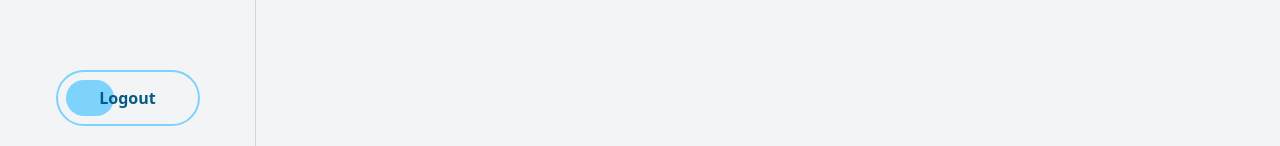
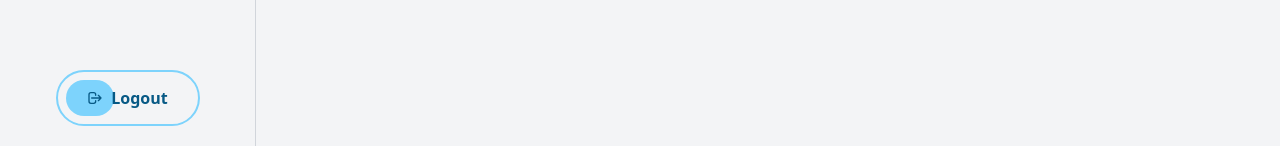
Before and after one commit to Sahed96/xentro-dashboard, a React (Vite) app: page / in a window 1280 px wide. Shown: the part 654-800 px from the top of the page. Built offline with nearby package versions, Linux system fonts and the light colour scheme.

Commit message:
final touch

```diff
--- a/src/components/Sidebar.jsx
+++ b/src/components/Sidebar.jsx
@@ -4,6 +4,7 @@ import logo from '/xentro.jpg';
 import { FaTachometerAlt, FaUsers, FaBox } from 'react-icons/fa';
 import { NavLink, useNavigate } from 'react-router-dom';
 import { AiFillProduct } from 'react-icons/ai';
+import { HiOutlineLogout } from 'react-icons/hi';
 
 const Sidebar = () => {
   const navigate = useNavigate();
@@ -66,10 +67,16 @@ const Sidebar = () => {
           </li>
         </NavLink>
       </ul>
-      <div className='absolute bottom-5 left-1/2 transform -translate-x-1/2'>
-        <button onClick={handleLogout} className="w-36 h-14 border-2 border-sky-300 text-sky-800 font-black rounded-full hover:text-white duration-300 relative group">
-          <span className="absolute w-12 group-hover:w-[88%] duration-300 flex group-hover:justify-start rounded-full inset-2 bg-sky-300 group-hover:bg-sky-500 group-hover:duration-500 -z-10"></span>
-          Logout
+      <div className="absolute bottom-5 left-1/2 transform -translate-x-1/2">
+        <button
+          onClick={handleLogout}
+          className="lg:w-36 w-10 h-10 lg:h-14 border-2 border-sky-300 flex justify-center items-center gap-2 text-sky-800 font-black rounded-full hover:text-white duration-300 relative group"
+        >
+          <HiOutlineLogout />
+          <span className='hidden md:inline'>
+            <span className="absolute w-12 group-hover:w-[88%] duration-300 flex group-hover:justify-start rounded-full inset-2 bg-sky-300 group-hover:bg-sky-500 group-hover:duration-500 -z-10"></span>
+            Logout
+          </span>
         </button>
       </div>
     </div>
--- a/src/components/Users.jsx
+++ b/src/components/Users.jsx
@@ -60,11 +60,11 @@ const Users = () => {
       <div className="flex items-center gap-10 pt-3 px-8">
         <div className="flex items-center gap-4">
           {' '}
-          <p>Search</p>
+          <p className='hidden md:block'>Search</p>
           <input
             value={search}
             onChange={e => setSearch(e.target.value)}
-            className="rounded-lg border border-[#1B8EF8] bg-transparent px-4 py-2 text-[#1B8EF8] ring-offset-1 duration-200 focus:outline-none focus:ring-2"
+            className="rounded-lg w-3/2 lg:w-full border border-[#1B8EF8] bg-transparent px-4 py-2 text-[#1B8EF8] ring-offset-1 duration-200 focus:outline-none focus:ring-2"
             type="text"
           />
         </div>
@@ -86,7 +86,7 @@ const Users = () => {
             }}
           >
             <a onClick={e => e.preventDefault()}>
-              <Space className='bg-[#3d8cd6] text-white px-4 py-2 rounded-lg'>
+              <Space className='bg-[#3d8cd6] text-white lg:px-4 px-2 py-1 lg:py-2 rounded-lg'>
                 Sort By
                 <DownOutlined />
               </Space>
```
Also changed, not shown: src/Pages/Logout.jsx (deleted).
